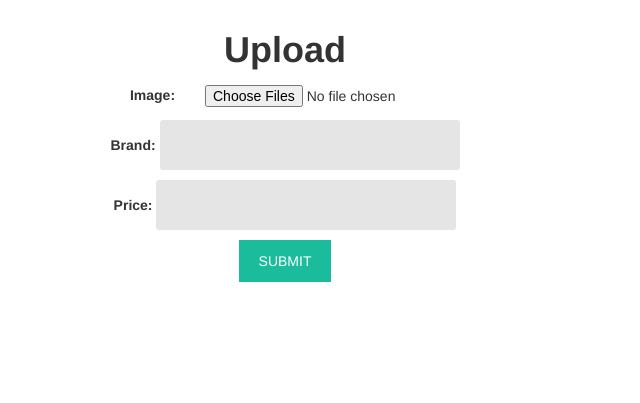
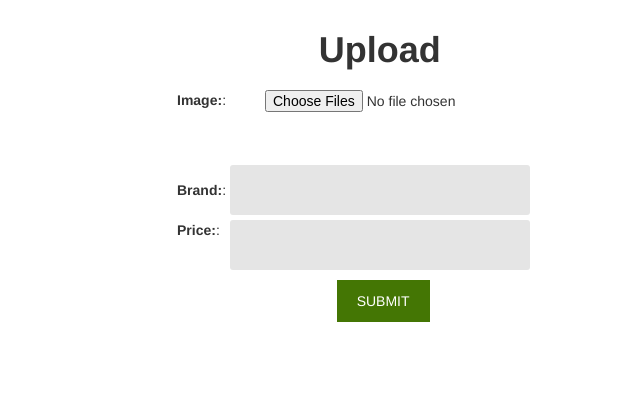
Before and after one commit to Prasanth777/Inventory, a Django app: page /upload/ in a window 1280 px wide. Shown: the part 125-528 px from the top of the page, without its empty margins (355-995 px from the left). Run offline with Django 3.2, Linux system fonts and the light colour scheme; some libraries are stand-ins or nearby versions.

Commit message:
Multiplt thumbnails
Multiplt thumbnails

```diff
--- a/DemoDev/DevApp/forms.py
+++ b/DemoDev/DevApp/forms.py
@@ -3,7 +3,8 @@ from django.forms import ModelForm
 from .models import Inventory
 class InventoryForm(ModelForm):
     image = forms.FileField(widget=forms.ClearableFileInput(attrs={'multiple': True,'class' : 'upload'}))
-
+    brand = forms.CharField(widget=forms.TextInput(attrs={'class':'brand','id':'brand'}))
+    price = forms.CharField(widget=forms.TextInput(attrs={'class':'price','id':'price'}))
 
     class Meta:
         model=Inventory
--- a/DemoDev/DevApp/static/css/style.css
+++ b/DemoDev/DevApp/static/css/style.css
@@ -1,6 +1,45 @@
 @media (min-width:767px){
-
+.price{
+float:right;
+margin:0px;
+}
+.brand{
+
+
+}
+#cont{
+width:475px;height:374px;margin-left:40%;
+}
+.image-preview__image{
+width:75px;
+height:100px;
+}
+.image-preview{
+
+margin-left:40%;
+float:center;
+width:75px;
+height:75px;
+min-height:75px;
+margin :0px;
+margin-right:5px;
+padding:0px;
+padding-right:10px;
+display:flex;
+align-items:center;
+justify:content:center;
+}
+.fieldWrapper{
+
+vertical-align: middle;
+text-vertical:center;
+float:left;
+padding:5px;
+height:55px;
+width:363px;
+}
 .upload{
+margin:0px;
 float:right;
 }
 .mainmenu-area .container{
--- a/DemoDev/DevApp/templates/DevApp/uploadcontent.html
+++ b/DemoDev/DevApp/templates/DevApp/uploadcontent.html
@@ -1,14 +1,45 @@
-<center>
-    <div class="container" style=" width:400px;height:274px;">
-        <h1><strong>Upload</strong></h1>
+
+    <div class="container" style=" " id="cont">
+        <h1 style="margin-left:33%"><strong>Upload</strong></h1>
         <form action="{% url 'upload' %}" method="post" enctype="multipart/form-data">
             <fieldset >
             {% csrf_token %}
-            {{ form.as_p }}
+            {% for field in form %}
+            <div class="fieldWrapper">
+            {{ field.label_tag }}: {{ field }}
+
+            </div>
+                {% ifequal field.name "image" %}
+                <div class="image-preview" id="image-preview" >
+
+                </div>
+            {% endifequal%}
+            {% endfor %}
+            <script>
+                const id_image = document.getElementById("id_image");
+                const previewContainer = document.getElementById("image-preview");
+                const previewImage = document.querySelector(".image-preview__image");
+
+                id_image.addEventListener("change",function() {
+                    for (var i = 0; i < this.files.length; i++) {
+                        console.log(this.files[i]);
+                        if(this.files[i]) {
+                        var fr = new FileReader();
+                        fr.onload = function(e) {
+                          $('#image-preview').append('<img class ="image-preview__image" src="' + e.target.result + '" >')
+                        }
+                        fr.readAsDataURL(this.files[i]);
+                        }
+                        else {
+                        previewImage.style.display= null;
+                        }
+                        }
+
+                });
+            </script>
 
 
-            <button type="submit">Submit</button>
+            <button type="submit" style="margin-left:37%;margin-top:10px;background:#447604" >Submit</button>
             </fieldset>
         </form>
     </div>
-</center>
```
Also changed, not shown: other parts of DemoDev/DevApp/static/css/style.css (+42 -0 lines).
